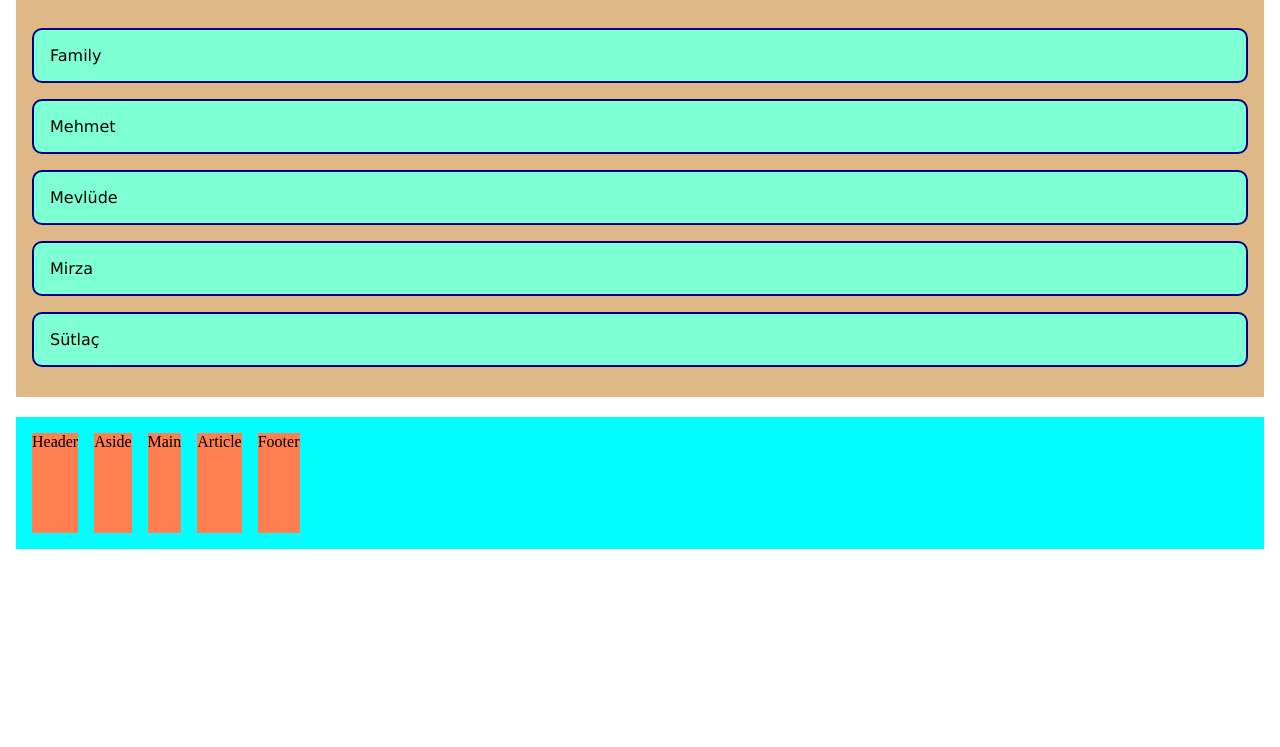
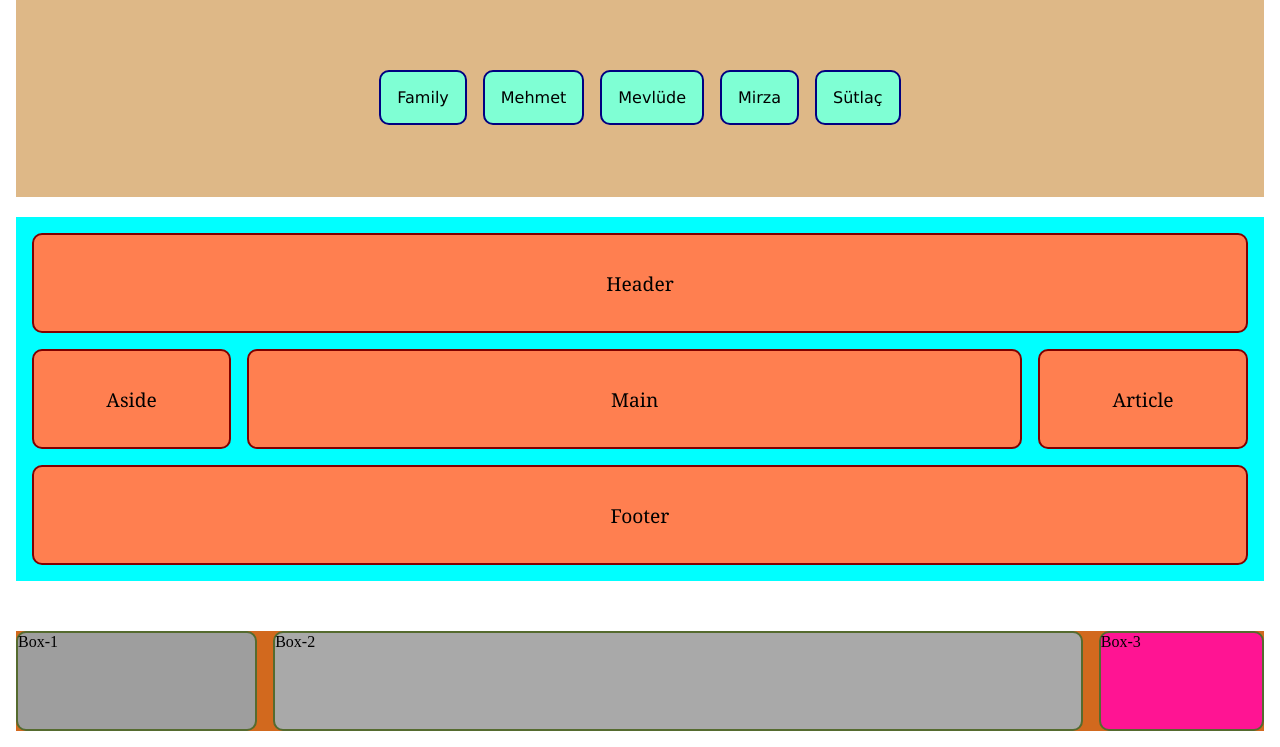
Before and after one commit to MHanifi-Kirmizialtin/my_codes, a plain HTML site: page Lesson_6 Flexbox/flex.html in a window 1280 px wide. Shown: the part 56-803 px from the top of the page. Drawn offline with Linux system fonts and the light colour scheme; grey boxes are pictures that could not be loaded.

Commit message:
Lesson-6-2

```diff
--- a/Lesson_6 Flexbox/flex.css
+++ b/Lesson_6 Flexbox/flex.css
@@ -9,19 +9,20 @@ body {
 ul {
   background-color: burlywood;
   list-style-type: none;
-  height: 50vh;
-  padding: 1rem;
+  height: 25vh;
+  padding: 1rem 0;
   display: flex;
-  /* flex-direction: row; */
-  flex-direction: column;
+  flex-direction: row;
+  /* flex-direction: column; */
   flex-wrap: wrap;
   gap: 1rem;
   justify-content: center;
-  /* align-items: center; */
-  /* justify-content: flex-start; */
+  align-items: center;
+}
+ul * {
+  background-color: aquamarine;
 }
 ul li {
-  background-color: aquamarine;
   border: 2px solid navy;
   border-radius: 10px;
   padding: 1rem;
@@ -50,9 +51,76 @@ ul li {
   display: flex;
   gap: 1rem;
   flex-wrap: wrap;
+  justify-content: space-between;
 }
 
 .container * {
   background-color: coral;
   height: 100px;
+  text-align: center;
+  display: flex;
+  justify-content: center;
+  align-items: center;
+  font-family: Cambria, Cochin, Georgia, Times, "Times New Roman", serif;
+  font-size: 1.2rem;
+  border: 2px solid maroon;
+  border-radius: 10px;
 }
+
+header {
+  flex-basis: 100%;
+}
+footer {
+  flex-basis: 100%;
+}
+
+aside {
+  /* flex-basis: 20%; */
+  flex-grow: 1;
+}
+main {
+  /* flex-basis: 50%; */
+  flex-grow: 5;
+}
+article {
+  /* flex-basis: 20%; */
+  flex-grow: 1;
+}
+.shrink {
+  background-color: chocolate;
+  margin-top: 50px;
+  display: flex;
+  gap: 1rem;
+}
+
+.shrink * {
+  width: 200px;
+  height: 100px;
+  border: 2px solid darkolivegreen;
+  border-radius: 10px;
+}
+.box-1 {
+  background-color: aqua;
+  /* flex-grow: 1;
+  flex-shrink: 0; */
+  /* flex: 1 1 0; */
+  flex: 1 0 5rem;
+  background-image: url("https://picsum.photos/id/642/600/400");
+  background-size: contain;
+}
+
+.box-2 {
+  background-color: darkgray;
+  /* flex-grow: 1;
+  flex-shrink: 5; */
+  /* flex: 1 1 0; */
+  flex: 5;
+}
+
+.box-3 {
+  background-color: deeppink;
+  /* flex-grow: 1;
+  flex-shrink: 3; */
+  /* flex: 1 1 0; */
+  flex: 1;
+}
--- a/Lesson_6 Flexbox/flex.html
+++ b/Lesson_6 Flexbox/flex.html
@@ -23,5 +23,13 @@
       <article>Article</article>
       <footer>Footer</footer>
     </div>
+
+    <div class="shrink">
+      <div class="box-1">Box-1</div>
+      <div class="box-2">Box-2</div>
+      <div class="box-3">Box-3</div>
+    </div>
+
+    </div>
   </body>
 </html>
```
Also changed, not shown: Lesson_6 Flexbox/practice.css (added), Lesson_6 Flexbox/practice.html (added).
